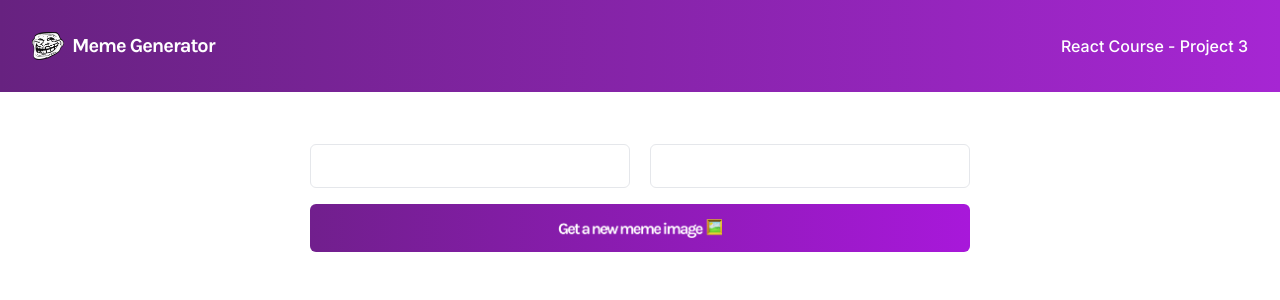
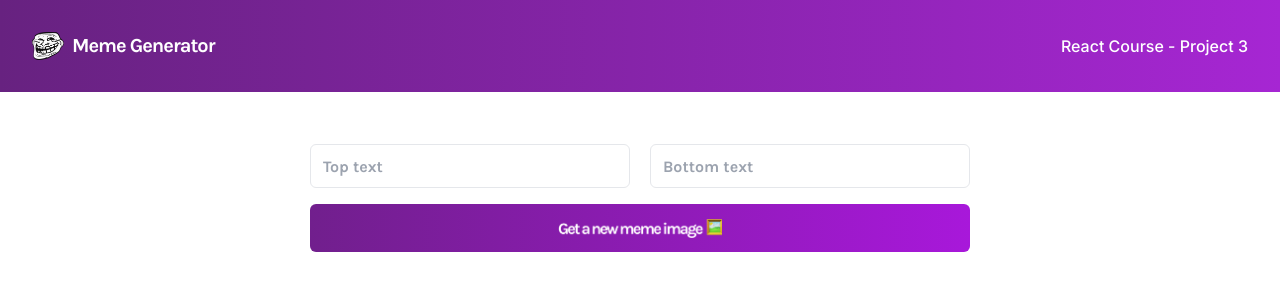
Before and after one commit to doubleKari/meme_generator, a React (Vite) app: page / in a window 1280 px wide. Shown: the top 300 px of the page. Built offline with nearby package versions, Linux system fonts and the light colour scheme.

Commit message:
Add placeholder text

```diff
--- a/src/components/Meme.jsx
+++ b/src/components/Meme.jsx
@@ -5,12 +5,12 @@ const Meme = () => {
   return (
     <form action="" className="flex flex-col items-center gap-4">
       <div className="flex-col space-y-5 md:space-y-0 md:flex md:flex-row gap-5">
-        <input type="text" className="inputs" />
+        <input type="text" className="inputs" placeholder="Top text" />
 
-        <input type="text" className="inputs" />
+        <input type="text" className="inputs" placeholder="Bottom text" />
       </div>
 
-      <button className="block bg-gradient-to-r from-[#711F8D] to-[#A818DA] h-[40px] w-[230px] md:h-12 md:w-[660px] rounded-md">
+      <button className="block bg-gradient-to-r from-[#711F8D] to-[#A818DA] h-[45px] w-[230px] md:h-12 md:w-[660px] rounded-md">
         <img
           src={newMeme}
           alt="Button text"
--- a/src/index.css
+++ b/src/index.css
@@ -3,5 +3,5 @@
 @tailwind utilities;
 
 .inputs{
-    @apply border rounded-md py-1 w-[230px] md:w-80 h-[40px] md:h-11 focus:outline-none px-3 block font-karla;
+    @apply border rounded-md py-1 w-[230px] md:w-80 h-[45px] md:h-11 focus:outline-none px-3 block font-karla;
 }
```
